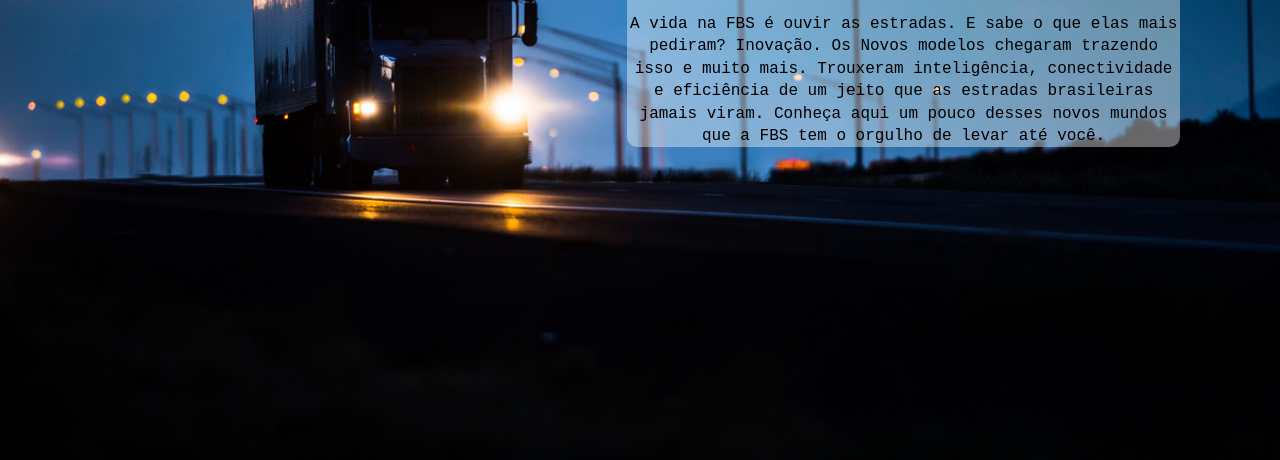
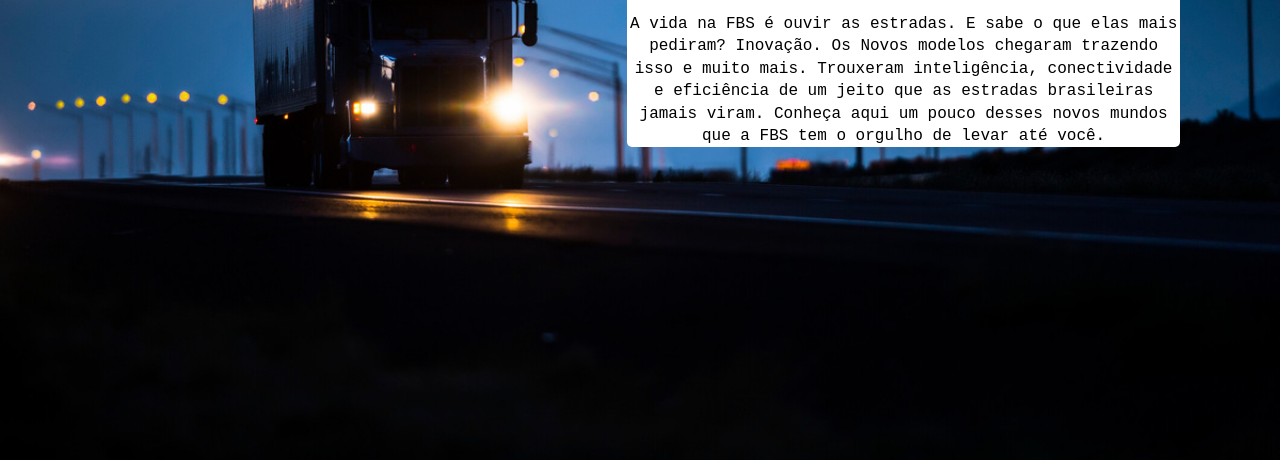
Before and after one commit to ofabris/salesSite, a plain HTML site: page index.html in a window 1280 px wide. Shown: the part 393-853 px from the top of the page. Drawn offline with nearby package versions, Linux system fonts and the light colour scheme.

Commit message:
Alteração do arredondamento do background-text

```diff
--- a/css/style.css
+++ b/css/style.css
@@ -15,9 +15,9 @@
   top: 40%;
   left: 49%;
   line-height: 1.4;
-  background-color: #fff6;
+  background-color: #fff;
   margin-right: 100px;
-  border-radius: 10px;
+  border-radius: 5px;
   font-family: sans-serif, -apple-system, BlinkMacSystemFont, "Segoe UI", Roboto,
     "Helvetica Neue", Arial, sans-serif, "Apple Color Emoji", "Segoe UI Emoji",
     "Segoe UI Symbol";
```
